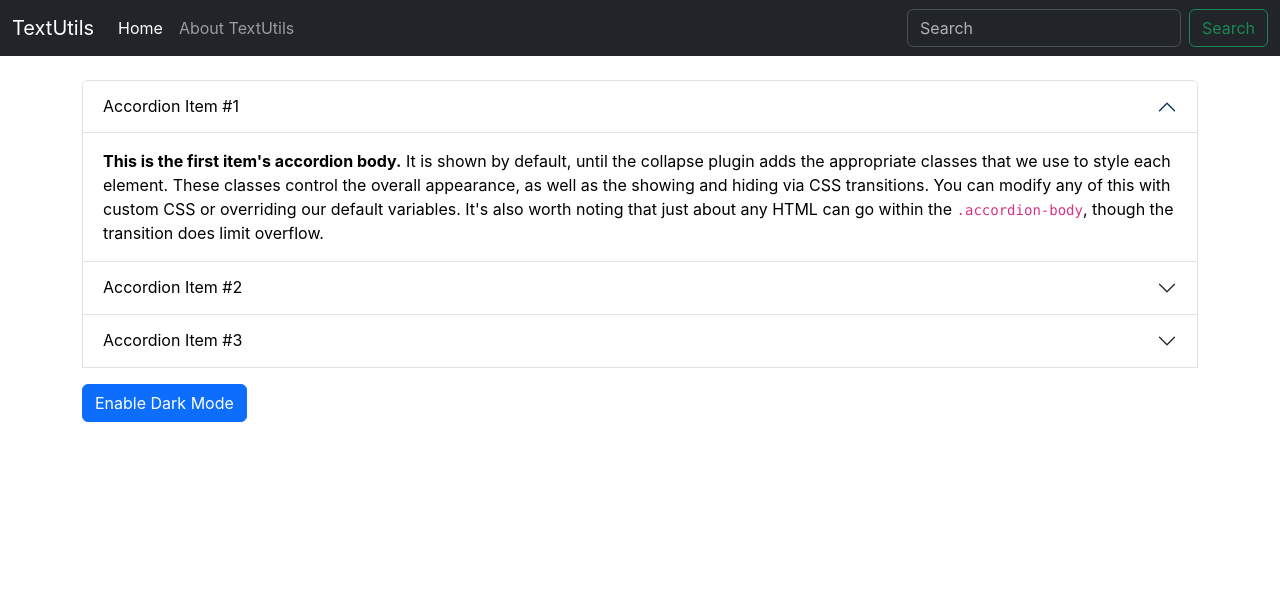
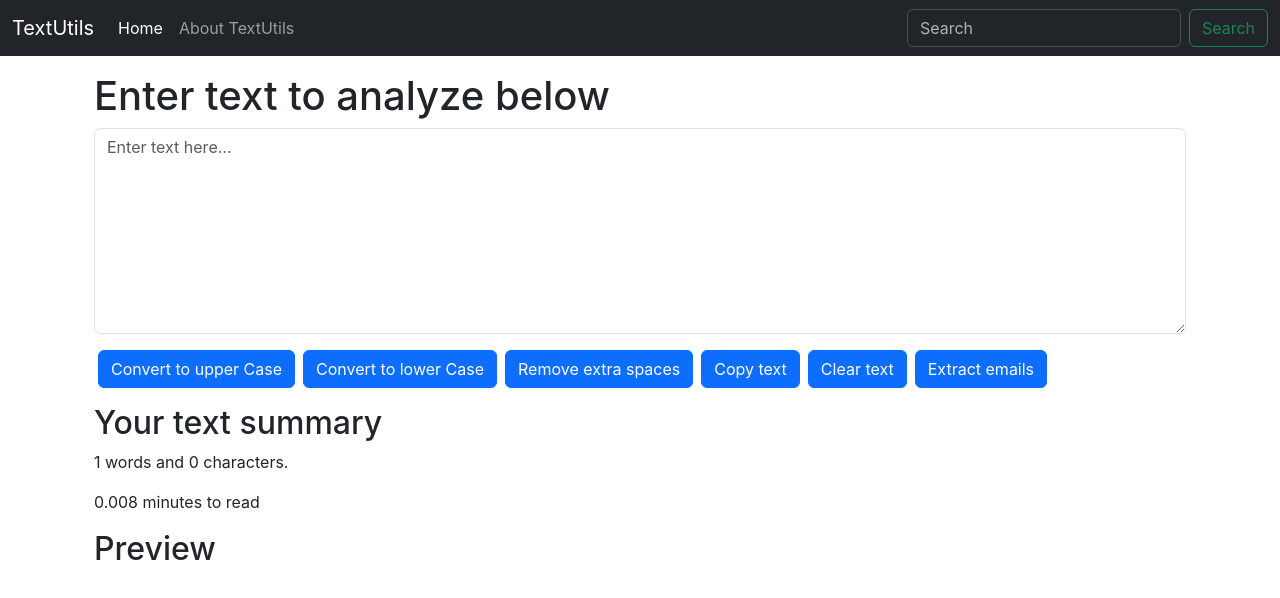
Before and after one commit to Deepaksahnii/textutils, a React (Create React App) app: page / in a window 1280 px wide. Shown: the top 598 px of the page. Built offline with nearby package versions, Linux system fonts and the light colour scheme.

Commit message:
Added dark mode functionality

```diff
--- a/src/App.js
+++ b/src/App.js
@@ -1,12 +1,28 @@
-import About from "./About";
+import React, {useState} from 'react';
+// import About from "./About";
 import Navbar from "./components/Navbar"
-// import TextForm from "./components/TextForm"
+import TextForm from "./components/TextForm"
 function App() {
+  const [mode, setMode] = useState("light");
+  const toggleMode = () => {
+    if (mode === "light") {
+      setMode('dark');
+      document.body.style.backgroundColor = "#0a2751";
+      // document.body.style.color = "white";
+    }
+    else {
+      setMode('light');
+      document.body.style.backgroundColor = "white";
+      // document.body.style.color = "black";
+    }
+  }
   return (
     <>
-      <Navbar title="TextUtils" about="About TextUtils" />
-      {/* <TextForm heading="Enter text to analyze below" /> */}
-      <About/>
+      <Navbar title="TextUtils" about="About TextUtils" mode={mode} toggleMode={toggleMode} />
+      <div className="container my-3">
+      <TextForm heading="Enter text to analyze below" mode={mode}/>
+      </div>
+      {/* <About/> */}
     </>
   );
 }
```
